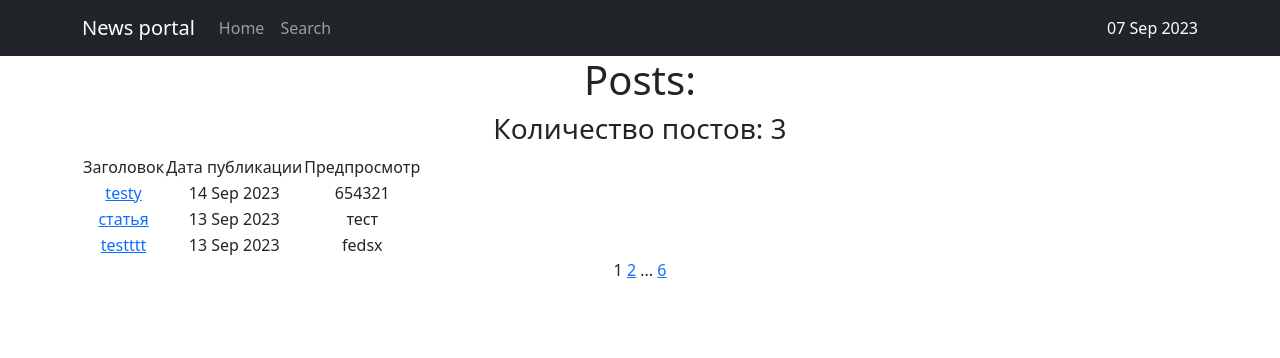
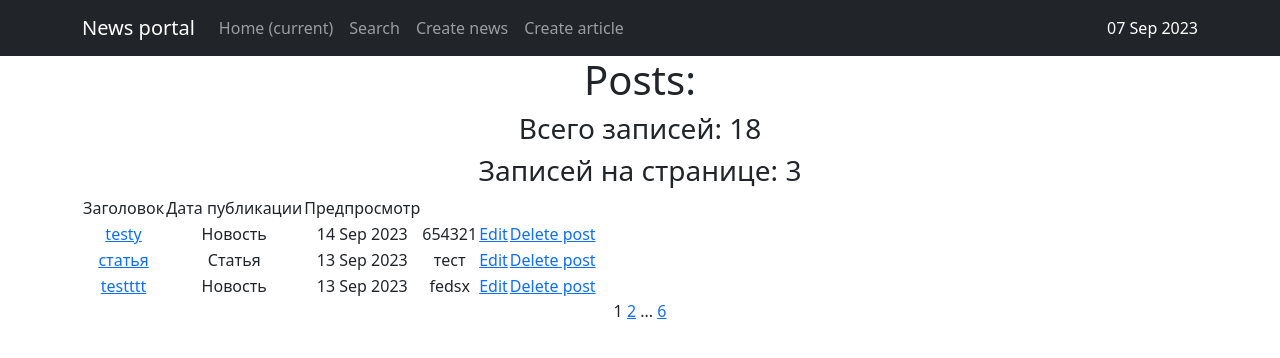
Before and after one commit to rybkinev/news-portal, a Django app: page /news/ in a window 1280 px wide. Shown: the top 358 px of the page. Run offline with Django 4.2, Linux system fonts and the light colour scheme; data comes from the database, SQL or seed files in the repository; both versions use the stored data as it was after the commit; some libraries are stand-ins or nearby versions.

Commit message:
create, edit, delete posts

```diff
--- a/news_portal/urls.py
+++ b/news_portal/urls.py
@@ -22,5 +22,5 @@
 urlpatterns = [
     path('admin/', admin.site.urls),
     path('', views.home_redirect, name='home'),
-    path('news/', include('posts.urls')),
+    path('', include('posts.urls')),
 ]
--- a/posts/filters.py
+++ b/posts/filters.py
@@ -1,6 +1,6 @@
 from django.forms import DateTimeInput
-from django_filters import FilterSet, DateTimeFilter
-from .models import Post
+from django_filters import FilterSet, DateTimeFilter, ChoiceFilter
+from .models import Post, POST_TYPES
 
 
 class PostFilter(FilterSet):
@@ -12,6 +12,10 @@
             attrs={'type': 'datetime-local'},
         ),
     )
+    type_post = ChoiceFilter(
+        label='Type', choices=POST_TYPES
+    )
+
     class Meta:
         # В Meta классе мы должны указать Django модель,
         # в которой будем фильтровать записи.
@@ -22,5 +26,5 @@
             # поиск по названию
             'header': ['icontains'],
             # количество товаров должно быть больше или равно
-            'type_post': ['icontains'],
+            # 'type_post': ['icontains'],
         }
--- a/posts/models.py
+++ b/posts/models.py
@@ -2,8 +2,9 @@
 from textwrap import shorten
 import enum
 
+from django.urls import reverse
 
-post_types = [
+POST_TYPES = [
     ('news', 'Новость'),
     ('article', 'Статья')
 ]
@@ -28,7 +29,7 @@
     update_at = models.DateTimeField(auto_now=True)
     type_post = models.CharField(
         max_length=10,
-        choices=post_types,
+        choices=POST_TYPES,
         default='article'
     )
     header = models.CharField(
@@ -62,6 +63,9 @@
         else:
             obj.rating -= 1
         obj.save()
+
+    def get_absolute_url(self):
+        return reverse('news_detail', args=[str(self.id)])
 
     class Meta:
         verbose_name = 'Пост'
--- a/posts/urls.py
+++ b/posts/urls.py
@@ -1,9 +1,32 @@
-from django.urls import path
+from django.urls import path, include
 
-from .views import PostsView, PostDetailsView
+from .views import PostsView, PostDetailsView, NewsCreateView, NewsEditView, NewsDeleteView, ArticleCreateView
+
+news_patterns = [
+    path('', PostsView.as_view(), name='news'),
+    path('<int:pk>', PostDetailsView.as_view(), name='news_detail'),
+    path('search/', PostsView.as_view(search=True), name='news_search'),
+    path('create/', NewsCreateView.as_view(), name='news_create'),
+    path('<int:pk>/edit/', NewsEditView.as_view(), name='news_update'),
+    path('<int:pk>/delete/', NewsDeleteView.as_view(), name='news_update'),
+]
+
+article_patterns = [
+    path('create/', ArticleCreateView.as_view(), name='article_create'),
+    path('<int:pk>/edit/', NewsEditView.as_view(), name='article_update'),
+    path('<int:pk>/delete/', NewsDeleteView.as_view(), name='article_update'),
+]
 
 urlpatterns = [
-    path('', PostsView.as_view()),
-    path('<int:pk>', PostDetailsView.as_view()),
-    path('search', PostsView.as_view(search=True))
+    path('news/', include(news_patterns)),
+    path('article/', include(article_patterns))
+    # path('news/', PostsView.as_view(), name='news'),
+    # path('<int:pk>', PostDetailsView.as_view(), name='news_detail'),
+    # path('search/', PostsView.as_view(search=True), name='news_search'),
+    # path('create/', NewsCreateView.as_view(), name='news_create'),
+    # path('<int:pk>/edit/', NewsEditView.as_view(), name='news_update'),
+    # path('<int:pk>/delete/', NewsDeleteView.as_view(), name='news_update'),
+    # path('create/', ArticleCreateView.as_view(), name='article_create'),
+    # path('<int:pk>/edit/', NewsEditView.as_view(), name='post_update'),
+    # path('<int:pk>/delete/', NewsDeleteView.as_view(), name='post_update'),
 ]
--- a/posts/views.py
+++ b/posts/views.py
@@ -1,7 +1,9 @@
 from django.shortcuts import render
-from django.views.generic import ListView, DetailView
+from django.urls import reverse_lazy
+from django.views.generic import ListView, DetailView, CreateView, UpdateView, DeleteView
 
 from posts.filters import PostFilter
+from posts.forms import NewsForm
 from posts.models import Post
 
 
@@ -20,7 +22,7 @@
     def get_queryset(self):
         # Получение и фильтрация записей из базы данных
         queryset = super().get_queryset()  # Получение изначального QuerySet
-        queryset = queryset.filter(visible=True)  # Применение фильтра по видимости
+        queryset = queryset.filter(visible=True, created_by__hide_posts=False)  # Применение фильтров по видимости
 
         self.filterset = PostFilter(self.request.GET, queryset)
         return self.filterset.qs
@@ -29,6 +31,8 @@
         context = super().get_context_data(**kwargs)
         context['filterset'] = self.filterset
         context['search'] = self.search
+        context['count_posts'] = Post.objects.filter(visible=True, created_by__hide_posts=False).count()
+
         return context
 
 
@@ -36,3 +40,37 @@
     model = Post
     template_name = 'news_detail.html'
     context_object_name = 'post'
+
+
+class NewsCreateView(CreateView):
+    form_class = NewsForm
+    model = Post
+    template_name = 'post_edit.html'
+
+    def form_valid(self, form):
+        post = form.save(commit=False)
+        post.type_post = 'news'
+        return super(NewsCreateView, self).form_valid(form)
+
+
+class NewsEditView(UpdateView):
+    form_class = NewsForm
+    model = Post
+    template_name = 'post_edit.html'
+
+
+class NewsDeleteView(DeleteView):
+    model = Post
+    template_name = 'post_delete.html'
+    success_url = reverse_lazy('news')
+
+
+class ArticleCreateView(CreateView):
+    form_class = NewsForm
+    model = Post
+    template_name = 'post_edit.html'
+
+    def form_valid(self, form):
+        post = form.save(commit=False)
+        post.type_post = 'article'
+        return super(ArticleCreateView, self).form_valid(form)
--- a/templates/default.html
+++ b/templates/default.html
@@ -26,24 +26,33 @@
                 <ul class="navbar-nav ml-auto">
                     <li class="nav-item active">
                         <a class="nav-link" href="/news">Home
-{#                               <span class="sr-only">(current)</span>#}
+                           {% if request.path == '/news/' %}
+                               <span class="sr-only">(current)</span>
+                           {% endif %}
                         </a>
                     </li>
                     <li class="nav-item">
-                           <a class="nav-link" href="/news/search">Search</a>
+                        <a class="nav-link" href="/news/search/">Search
+                           {% if request.path == '/news/search/' %}
+                               <span class="sr-only">(current)</span>
+                           {% endif %}
+                        </a>
                     </li>
-{#                       <li class="nav-item">#}
-{#                           <a class="nav-link" href="/services/">Services</a>#}
-{#                       </li>#}
-{#                       <li class="nav-item">#}
-{#                           <a class="nav-link" href="/docs/">Documents</a>#}
-{#                       </li>#}
-{#                       <li class="nav-item">#}
-{#                           <a class="nav-link" href="/servers/">Servers</a>#}
-{#                       </li>#}
-{#                       <li class="nav-item">#}
-{#                           <a class="nav-link" href="/contacts/">Contact</a>#}
-{#                       </li>#}
+                    <li class="nav-item">
+                        <a class="nav-link" href="/news/create/">Create news
+                           {% if request.path == '/news/create/' %}
+                               <span class="sr-only">(current)</span>
+                           {% endif %}
+                        </a>
+                    </li>
+                    <li class="nav-item">
+                       <a class="nav-link" href="/article/create/">Create article
+                           {% if request.path == '/article/create/' %}
+                               <span class="sr-only">(current)</span>
+                           {% endif %}
+                       </a>
+
+                   </li>
                 </ul>
 
             </div>
--- a/templates/news.html
+++ b/templates/news.html
@@ -31,7 +31,8 @@
     {% endif %}
 
     {% if news %}
-        <h3>Количество постов: {{ news|length }}</h3>
+        <h3>Всего записей: {{ count_posts }}</h3>
+        <h3>Записей на странице: {{ news|length }}</h3>
         <table>
             <tr>
                <td>Заголовок</td>
@@ -40,11 +41,28 @@
             </tr>
             {% for post in news %}
                 <tr>
-                   <td>
-                       <a href="{{ post.id }}">{{ post.header|censor }}</a>
-                   </td>
-                   <td>{{ post.created_at|date:'d M Y' }}</td>
-                   <td>{{ post.preview|truncatechars:20|censor }}</td>
+                    <td>
+                        <a href="{{ post.id }}">{{ post.header|censor }}</a>
+                    </td>
+                    <td>{{ post.get_type_post_display }}</td>
+                    <td>{{ post.created_at|date:'d M Y' }}</td>
+                    <td> {{ post.preview|truncatechars:20|censor }} </td>
+                    {% if post.type_post == 'news' %}
+{#                        Такие ссылки сделаны из за страницы поиска.#}
+                        <td>
+                            <a href="{{ request.scheme }}://{{ request.get_host }}/news/{{ post.id }}/edit">Edit</a>
+                        </td>
+                        <td>
+                            <a href="{{ request.scheme }}://{{ request.get_host }}/news/{{ post.id }}/delete">Delete post</a>
+                        </td>
+                    {% elif post.type_post == 'article' %}
+                        <td>
+                            <a href="{{ request.scheme }}://{{ request.get_host }}/article/{{ post.id }}/edit">Edit</a>
+                        </td>
+                        <td>
+                            <a href="{{ request.scheme }}://{{ request.get_host }}/article/{{ post.id }}/delete">Delete post</a>
+                        </td>
+                    {% endif %}
                 </tr>
            {% endfor %}
        </table>
```
Also changed, not shown: posts/forms.py (added, +34 -0 lines), templates/post_delete.html (added, +15 -0 lines), templates/post_edit.html (added, +19 -0 lines), db.sqlite3. Lines whose indentation alone changed are shown as unchanged.
